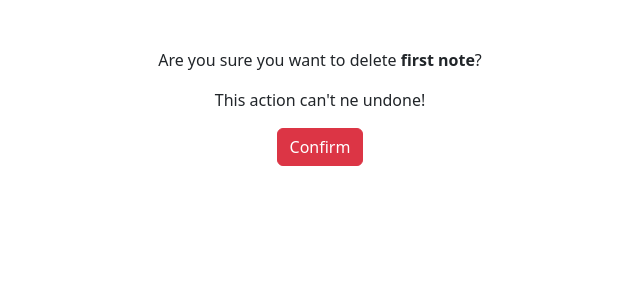
After one commit to yash-rb/smartnotes, a Django app: page /smart/notes/1/delete in a window 1280 px wide. The commit adds this page. Shown: the top 300 px of the page, without its empty margins (320-960 px from the left). Run offline with Django 5.2, Linux system fonts and the light colour scheme; data comes from the database, SQL or seed files in the repository; both versions use the stored data as it was after the commit.

Commit message:
Added the delete Note functionality in Notes app

```diff
--- /dev/null
+++ b/notes/templates/notes/notes_delete.html
@@ -0,0 +1,10 @@
+{% extends "base.html" %}
+
+{% block content %}
+
+<form method="post"> {% csrf_token %}
+    <p>Are you sure you want to delete <b>{{notes.title}}</b>?</p>
+    <p>This action can't ne undone!</p>
+    <input type="submit" class="btn btn-danger" value="Confirm"/>
+</form>
+{% endblock %}
--- a/notes/templates/notes/notes_detail.html
+++ b/notes/templates/notes/notes_detail.html
@@ -11,6 +11,7 @@
         <button class="btn btn-secondary">back</button>
     </a>
     <a href="{% url 'notes.update' pk=note.id %}" class="btn btn-secondary">Edit</a>
+    <a href="{% url 'notes.delete' pk=note.id %}" class="btn btn-danger">Delete</a>
 </div>
 
 {% endblock %}
--- a/notes/urls.py
+++ b/notes/urls.py
@@ -5,6 +5,7 @@ urlpatterns = [
     path('notes/',views.NotesListView.as_view(),name="notes.list"),
     path('notes/<int:pk>', views.NotesDetailView.as_view(), name="notes.detail"),
     path('notes/<int:pk>/edit', views.NotesUpdateView.as_view(), name="notes.update"),
+    path('notes/<int:pk>/delete', views.NotesDeleteView.as_view(), name="notes.delete"),
     path('notes/new/', views.NotesCreateView.as_view(), name="notes.new"),
 
 ]
--- a/notes/views.py
+++ b/notes/views.py
@@ -2,6 +2,7 @@ from django.shortcuts import render
 from .models import Notes
 from django.http import Http404
 from django.views.generic import ListView, DetailView, CreateView, UpdateView
+from django.views.generic.edit import DeleteView
 from .forms import NotesForm
 
 
@@ -15,6 +16,11 @@ class NotesUpdateView(UpdateView):
        model = Notes
        form_class = NotesForm
        success_url = '/smart/notes'
+
+class NotesDeleteView(DeleteView):
+       model = Notes
+       success_url = '/smart/notes'
+       template_name = 'notes/notes_delete.html'
 
 
 class NotesListView(ListView):
```
Also changed, not shown: db.sqlite3.
